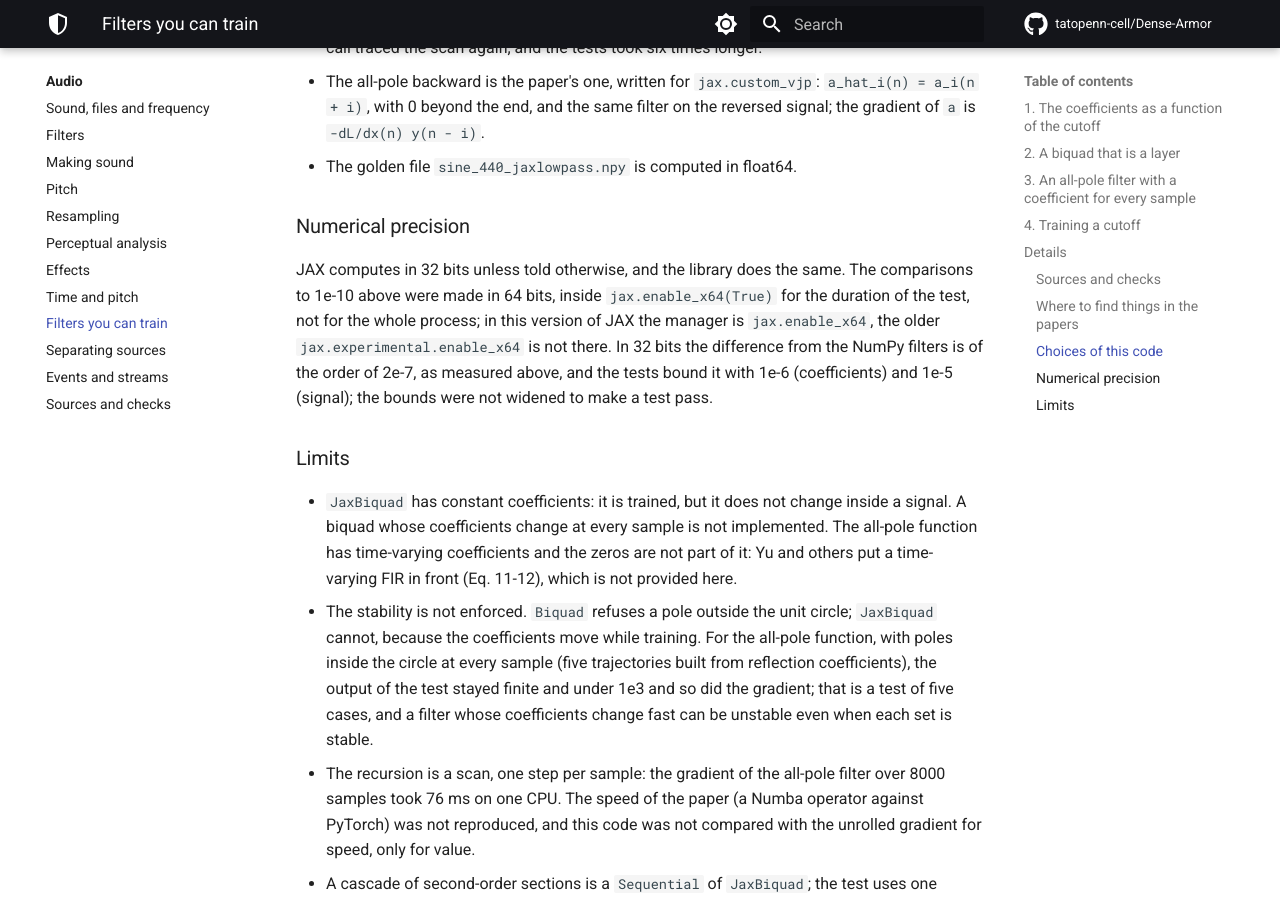
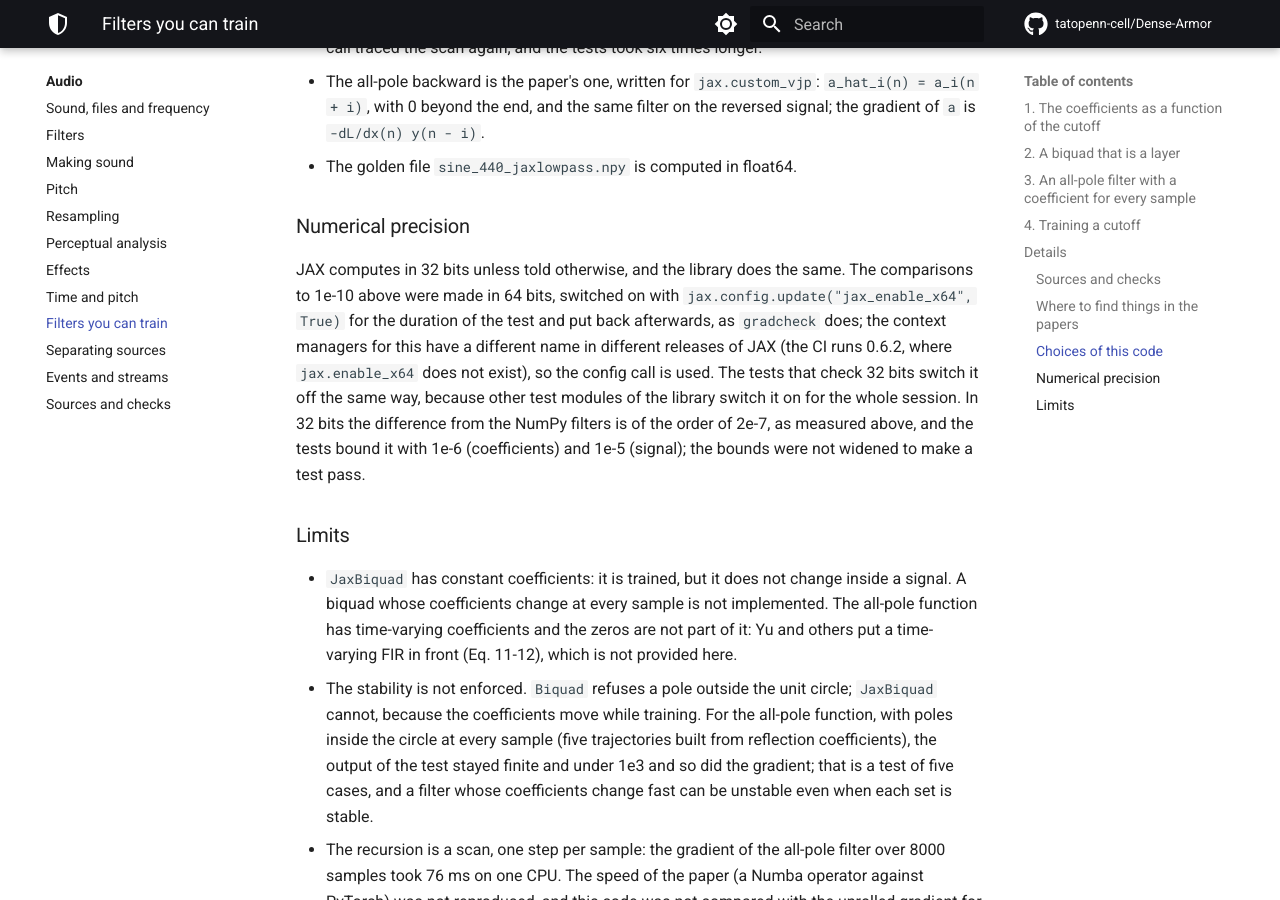
Before and after one commit to tatopenn-cell/Dense-Armor, an MkDocs documentation site: the page built from docs/audio/differentiable.md, in a window 1280 px wide and 900 px high, scrolled down 4281 px. Built offline with MkDocs 1.6.1 and Material for MkDocs 9.7.7, drawn with Linux system fonts in a browser that asks for light colours; comment, search, counter and statistics services are not loaded.

Commit message:
LD tests: use the config switch for x64 (JAX 0.6.2 has no jax.enable_x64) and force float32 where it is checked

```diff
--- a/docs/audio/differentiable.md
+++ b/docs/audio/differentiable.md
@@ -128,7 +128,7 @@ The two papers are in the papers folder and the sections and equations above wer
 
 ### Numerical precision
 
-JAX computes in 32 bits unless told otherwise, and the library does the same. The comparisons to 1e-10 above were made in 64 bits, inside `jax.enable_x64(True)` for the duration of the test, not for the whole process; in this version of JAX the manager is `jax.enable_x64`, the older `jax.experimental.enable_x64` is not there. In 32 bits the difference from the NumPy filters is of the order of 2e-7, as measured above, and the tests bound it with 1e-6 (coefficients) and 1e-5 (signal); the bounds were not widened to make a test pass.
+JAX computes in 32 bits unless told otherwise, and the library does the same. The comparisons to 1e-10 above were made in 64 bits, switched on with `jax.config.update("jax_enable_x64", True)` for the duration of the test and put back afterwards, as `gradcheck` does; the context managers for this have a different name in different releases of JAX (the CI runs 0.6.2, where `jax.enable_x64` does not exist), so the config call is used. The tests that check 32 bits switch it off the same way, because other test modules of the library switch it on for the whole session. In 32 bits the difference from the NumPy filters is of the order of 2e-7, as measured above, and the tests bound it with 1e-6 (coefficients) and 1e-5 (signal); the bounds were not widened to make a test pass.
 
 ### Limits
 
```
Also changed, not shown: 2 other files.
